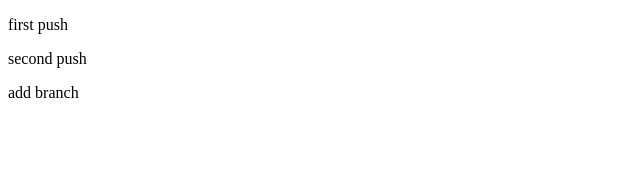
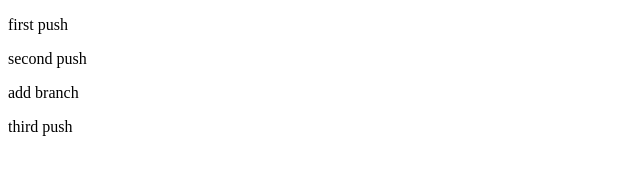
Before and after one commit to flashhu/TryTeamWork, a plain HTML site: page index.html in a window 1280 px wide. Shown: the full height of the page, 0-640 px from the left. Drawn offline with Linux system fonts and the light colour scheme.

Commit message:
Update index.html
third push

```diff
--- a/index.html
+++ b/index.html
@@ -8,5 +8,6 @@
 	<p>first push</p>
 	<p>second push</p>
 	<p>add branch</p>
+	<p>third push</p>
 </body>
 </html>
```
